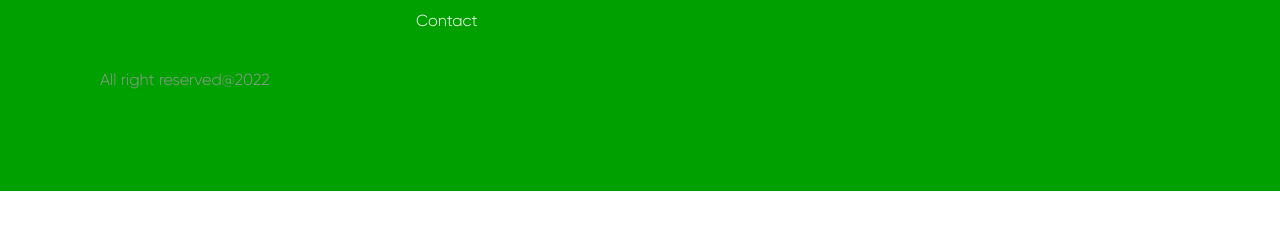
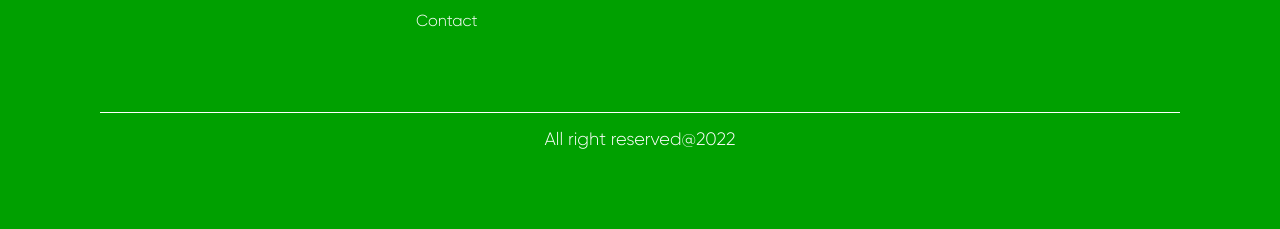
Before and after one commit to guimanso/quickfood-landpage, a plain HTML site: page index.html in a window 1280 px wide. Shown: the part 4022-4251 px from the top of the page. Before the commit the page ends 4213 px from the top, so only its background shows below. Drawn offline with Linux system fonts and the light colour scheme; files whose address does not match are found by name.

Commit message:
style: estilização do copyright footer finalizada

```diff
--- a/src/styles/styles.css
+++ b/src/styles/styles.css
@@ -411,7 +411,7 @@ footer {
     display: flex;
     flex-direction: column;
     align-items: initial;
-    gap: 40px;
+    gap: 80px;
 
     width: 100%;
     padding: 100px 100px;
@@ -499,3 +499,15 @@ footer {
 .list-ancoras-footer li:hover {
     transform: translateX(10px);
 }
+
+.copyright-footer {
+    text-align: center;
+    border-top: solid var(--color-neutral-white) 1px;
+    padding-top: 16px;
+}
+
+.copyright-footer p {
+    font-family: var(--font-gilroy-light);
+    font-size: var(--font-body-size);
+    color: var(--color-neutral-white);
+}
```
